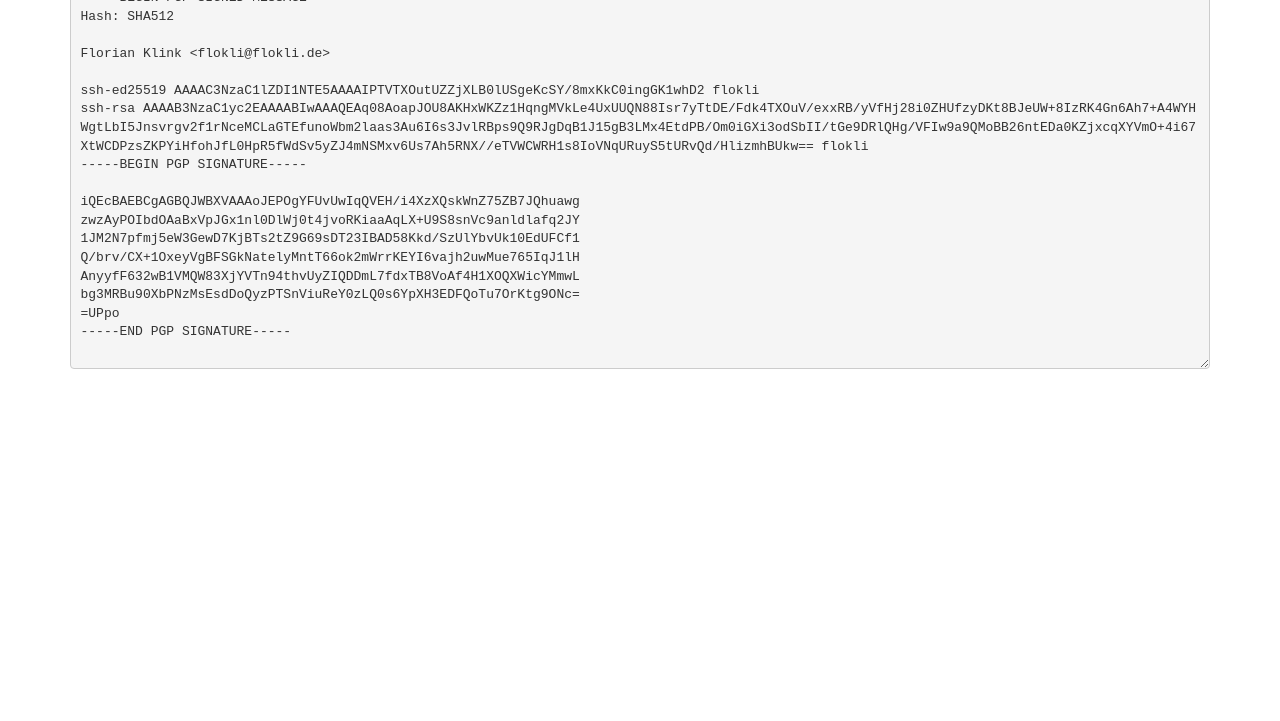
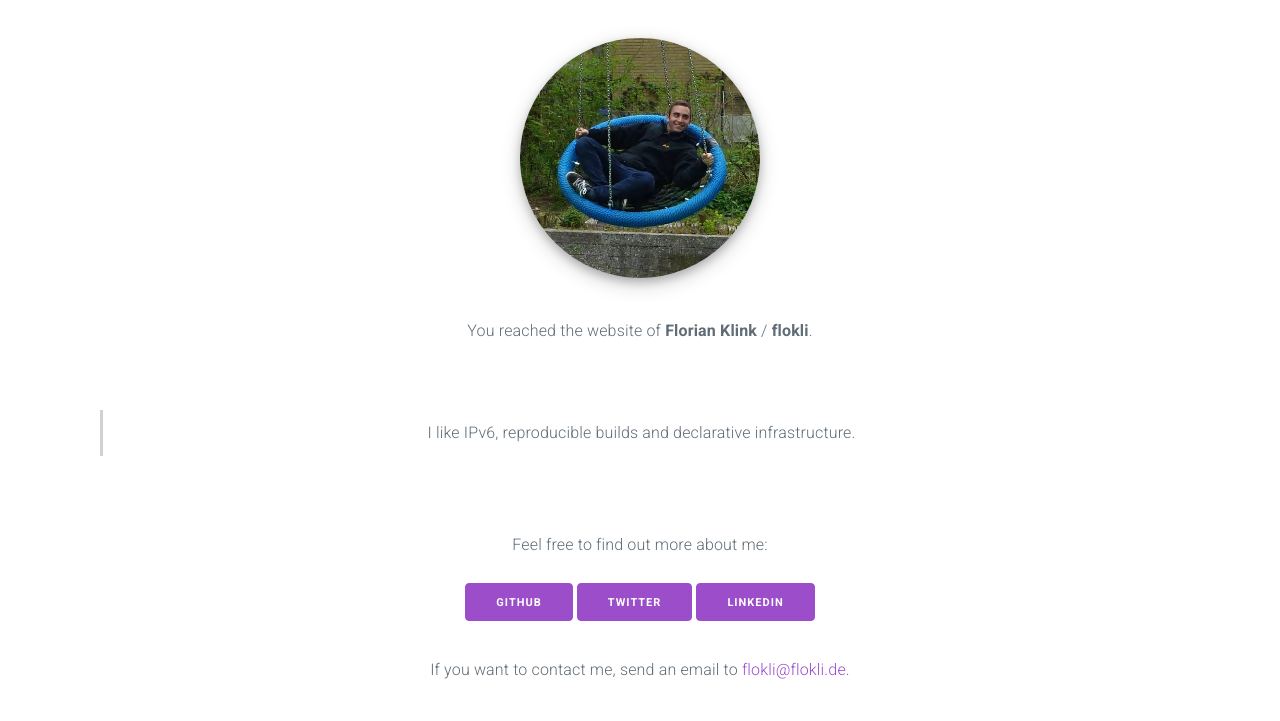
Before and after one commit to flokli/flokli.github.io, a plain HTML site: page index.html in a window 1280 px wide. Shown: the part 91-812 px from the top of the page. Drawn offline with nearby package versions, Linux system fonts and the light colour scheme.

Commit message:
update website

```diff
--- a/index.html
+++ b/index.html
@@ -1,35 +1,58 @@
 <!DOCTYPE html>
 <html lang="en">
 <head>
-	<meta charset="utf-8">
-	<title>flokli</title>
-	<link rel="stylesheet" href="https://maxcdn.bootstrapcdn.com/bootstrap/3.3.5/css/bootstrap.min.css">
-	<!--[if IE]>
-		<script src="https://maxcdn.bootstrapcdn.com/bootstrap/3.3.5/js/bootstrap.min.js"></script>
-	<![endif]-->
-	<style>
-	textarea {
-		display: block;
-		padding: 9.5px;
-		margin: 0 0 10px;
-		font-size: 13px;
-		color: #333;
-		word-break: break-all;
-		word-wrap: break-word;
-		background-color: #f5f5f5;
-		border: 1px solid #ccc;
-		border-radius: 4px;
-		width: 100%;
-		font-family: monospace;
-		height: 30em;
-	}
-	</style>
+<meta charset="utf-8">
+<title>flokli</title>
+<link rel="stylesheet" href="//fonts.googleapis.com/css?family=Roboto:300,300italic,700,700italic">
+<link rel="stylesheet" href="https://cdnjs.cloudflare.com/ajax/libs/normalize/8.0.1/normalize.min.css" integrity="sha256-l85OmPOjvil/SOvVt3HnSSjzF1TUMyT9eV0c2BzEGzU=" crossorigin="anonymous" />
+<link rel="stylesheet" href="https://cdnjs.cloudflare.com/ajax/libs/milligram/1.3.0/milligram.min.css" integrity="sha256-Ro/wP8uUi8LR71kwIdilf78atpu8bTEwrK5ZotZo+Zc=" crossorigin="anonymous" />
+
+<style type="text/css">
+body {
+  padding: 2em 0;
+}
+#main {
+  text-align: center;
+}
+.portrait {
+  display: inline-block;
+  width: 15em;
+  border-radius: 50%;
+  box-shadow: 0 4px 8px 0 rgba(0, 0, 0, 0.2), 0 6px 20px 0 rgba(0, 0, 0, 0.19);
+  margin: 2em 0;
+}
+code.gpg {
+  font-size: 1rem;
+  overflow: hidden;
+}
+</style>
 </head>
 
 <body>
-<div class="container">
-	<h1>Ohai!</h1>
-<textarea>
+<div class="container" id="main">
+<h2>Welcome!</h2>
+
+<img src="./me.jpg" alt="Portrait" class="portrait" /><br />
+
+You reached the website of <strong>Florian Klink</strong> / <strong>flokli</strong>.
+<br />
+<br />
+<br />
+<blockquote>
+I like IPv6, reproducible builds and declarative infrastructure.
+</blockquote>
+<br />
+<br />
+Feel free to find out more about me: <br />
+<br />
+<a class="button" href="https://github.com/flokli" target="_blank">GitHub</a>
+<a class="button" href="https://twitter.com/flokli" target="_blank">Twitter</a>
+<a class="button" href="https://www.linkedin.com/in/flokli" target="_blank">LinkedIn</a>
+<br />
+<br />
+If you want to contact me, send an email to <a href="mailto:flokli@flokli.de">flokli@flokli.de</a>.<br /><br />
+
+<pre><code class="gpg">
 -----BEGIN PGP SIGNED MESSAGE-----
 Hash: SHA512
 
@@ -46,7 +69,9 @@ Q/brv/CX+1OxeyVgBFSGkNatelyMntT66ok2mWrrKEYI6vajh2uwMue765IqJ1lH
 AnyyfF632wB1VMQW83XjYVTn94thvUyZIQDDmL7fdxTB8VoAf4H1XOQXWicYMmwL
 bg3MRBu90XbPNzMsEsdDoQyzPTSnViuReY0zLQ0s6YpXH3EDFQoTu7OrKtg9ONc=
 =UPpo
------END PGP SIGNATURE-----</textarea>
+-----END PGP SIGNATURE-----
+</code></pre>
+</form>
 </div>
 </body>
 </html>
```
Also changed, not shown: me.jpg (added).
